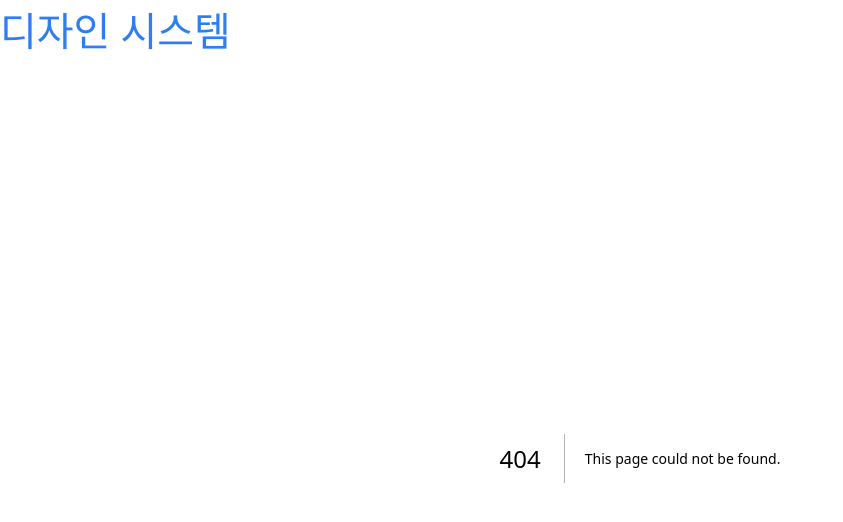
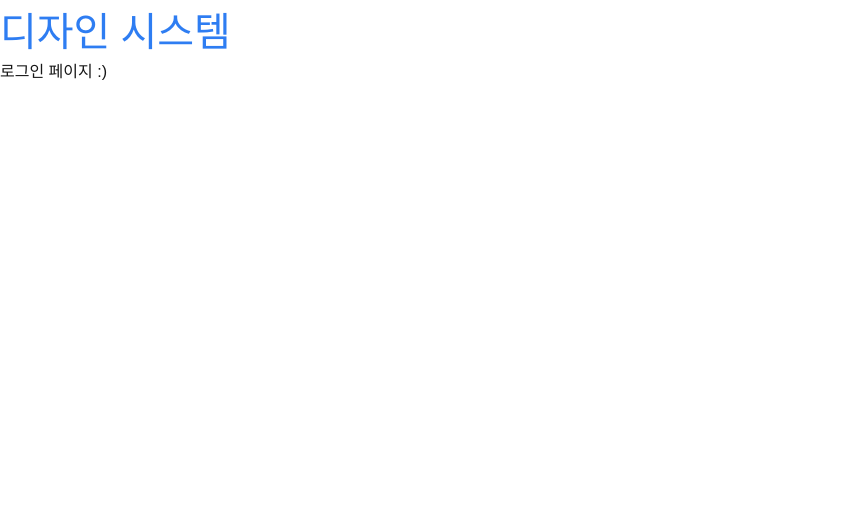
Before and after one commit to Plink-plers/FRONTEND-Backoffice, a Next.js app: page /login in a window 1280 px wide. Before the commit this address had no page. Shown: the top 522 px of the page, without its empty margins (0-843 px from the left). Built offline with nearby package versions, Linux system fonts and the light colour scheme; a web font is replaced by a local one.

Commit message:
::sparkles feat : 로그인 페이지 구현

```diff
--- /dev/null
+++ b/src/app/login/layout.tsx
@@ -0,0 +1,10 @@
+import { ReactNode } from "react";
+
+export default function LoginLayout({ children }: { children: ReactNode }) {
+  return (
+    <div>
+      {/* 1.2 [관리자] 회원가입/로그인 페이지 */}
+      {children}
+    </div>
+  )
+}
--- /dev/null
+++ b/src/app/login/page.tsx
@@ -0,0 +1,12 @@
+// 1.2 [관리자] 회원가입/로그인 페이지
+
+"use client";
+
+export default function Login(){
+
+    return(
+        <>
+            로그인 페이지 :)
+        </>
+    )
+}
```
